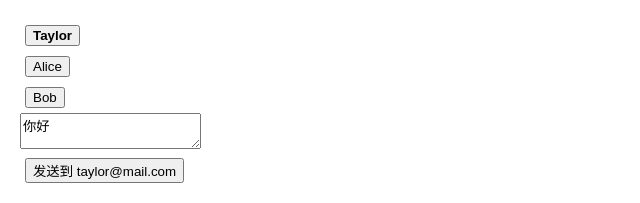
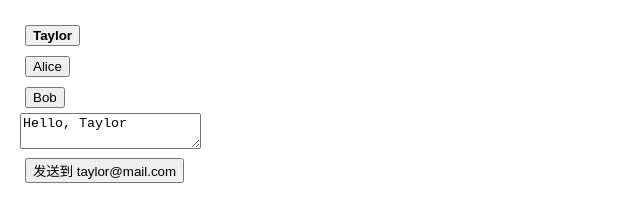
Before and after one commit to MufuDe/20241017-state-manage-reducer, a React (Create React App) app: page / in a window 1280 px wide. Shown: the top 203 px of the page, without its empty margins (0-640 px from the left). Built offline with nearby package versions, Linux system fonts and the light colour scheme.

Commit message:
1. 更新 reducer 来为每个联系人分别存储并更新一个消息草稿；

```diff
--- a/src/App.js
+++ b/src/App.js
@@ -5,7 +5,7 @@ import { initialState, messengerReducer } from "./messengerReducer";
 
 export default function Messenger() {
   const [state, dispatch] = useReducer(messengerReducer, initialState);
-  const message = state.message;
+  const message = state.messages[state.selectedId];
   const contact = contacts.find((c) => c.id === state.selectedId);
   return (
     <div>
--- a/src/messengerReducer.js
+++ b/src/messengerReducer.js
@@ -1,6 +1,10 @@
 export const initialState = {
   selectedId: 0,
-  message: "你好",
+  messages: {
+    0: "Hello, Taylor",
+    1: "Hello, Alice",
+    2: "Hello, Bob",
+  },
 };
 
 export function messengerReducer(state, action) {
@@ -9,19 +13,24 @@ export function messengerReducer(state, action) {
       return {
         ...state,
         selectedId: action.contactId,
-        message: "",
       };
     }
     case "edited_message": {
       return {
         ...state,
-        message: action.message,
+        messages: {
+          ...state.messages,
+          [state.selectedId]: action.message,
+        },
       };
     }
     case "sent_message": {
       return {
         ...state,
-        message: "",
+        messages: {
+          ...state.messages,
+          [state.selectedId]: "",
+        },
       };
     }
     default: {
```
